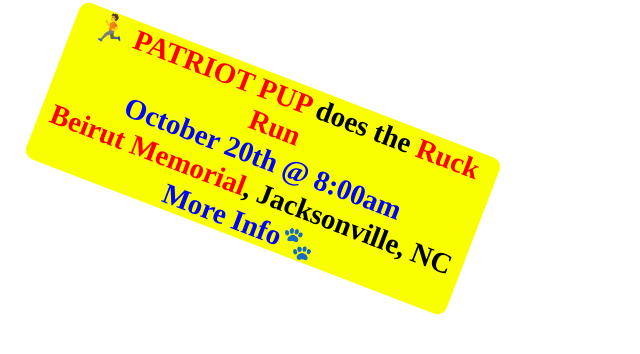
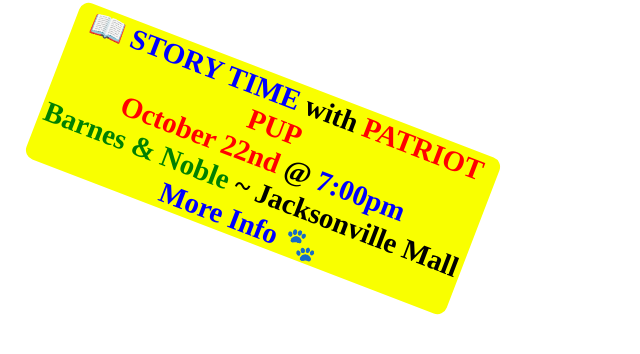
Before and after one commit to jmanock/pPup, a website: page app/banner.html in a window 1280 px wide. Shown: the whole page, without its empty margins (0-640 px from the left). Drawn offline with Linux system fonts and the light colour scheme; a web font is replaced by a local one.

Commit message:
update story time

```diff
--- a/app/banner.html
+++ b/app/banner.html
@@ -80,9 +80,12 @@
   </style>
 </head>
 <body>
-  <h1 class='rotate'>🏃
+  <h1 class='rotate'> 📖
+    <span class='bColor'>STORY TIME</span> with <span class='dColor'> PATRIOT PUP</span> <br><span class='dColor'> October 22nd</span> @ <span class='bColor'>7:00pm</span> <br> <span style='color:green'>Barnes &amp; Noble</span> ~ Jacksonville Mall <a href='https://www.facebook.com/patriotpup/' target='_blank'><span class='bColor'>More Info</span></a> &#128062;
+  </h1>
+  <!-- <h1 class='rotate'>🏃
     <span class='dColor'>PATRIOT PUP</span> does the <span class='dColor'>Ruck Run</span> <br><span class='bColor'> October 20th @ 8:00am</span> <br><span class='dColor'>Beirut Memorial</span>, Jacksonville, NC <a href='https://northcarolina.uso.org/events/364?fbclid=IwAR1JPadf1SaW6JNuiyWp0b3ghQ6i1Qc-zT4lAPJyGzcXlRRy006L3Lrsp-M' target='_blank'><span class='bColor'>More Info</span></a>&#128062;
-  </h1>
+  </h1> -->
   <!-- <h1 class='rotate'>
     <span class='dColor'>PATRIOT PUP</span> goes to <br> <span class='bColor'> Seminole County <br> Celeberity Waiter Luncheon</span> <br> <span class='dColor'>This Friday</span> (9/20) <br> <a href='' target=_blank ><span class='bColor'>More Info</span></a> &#128062;
   </h1> -->
```
